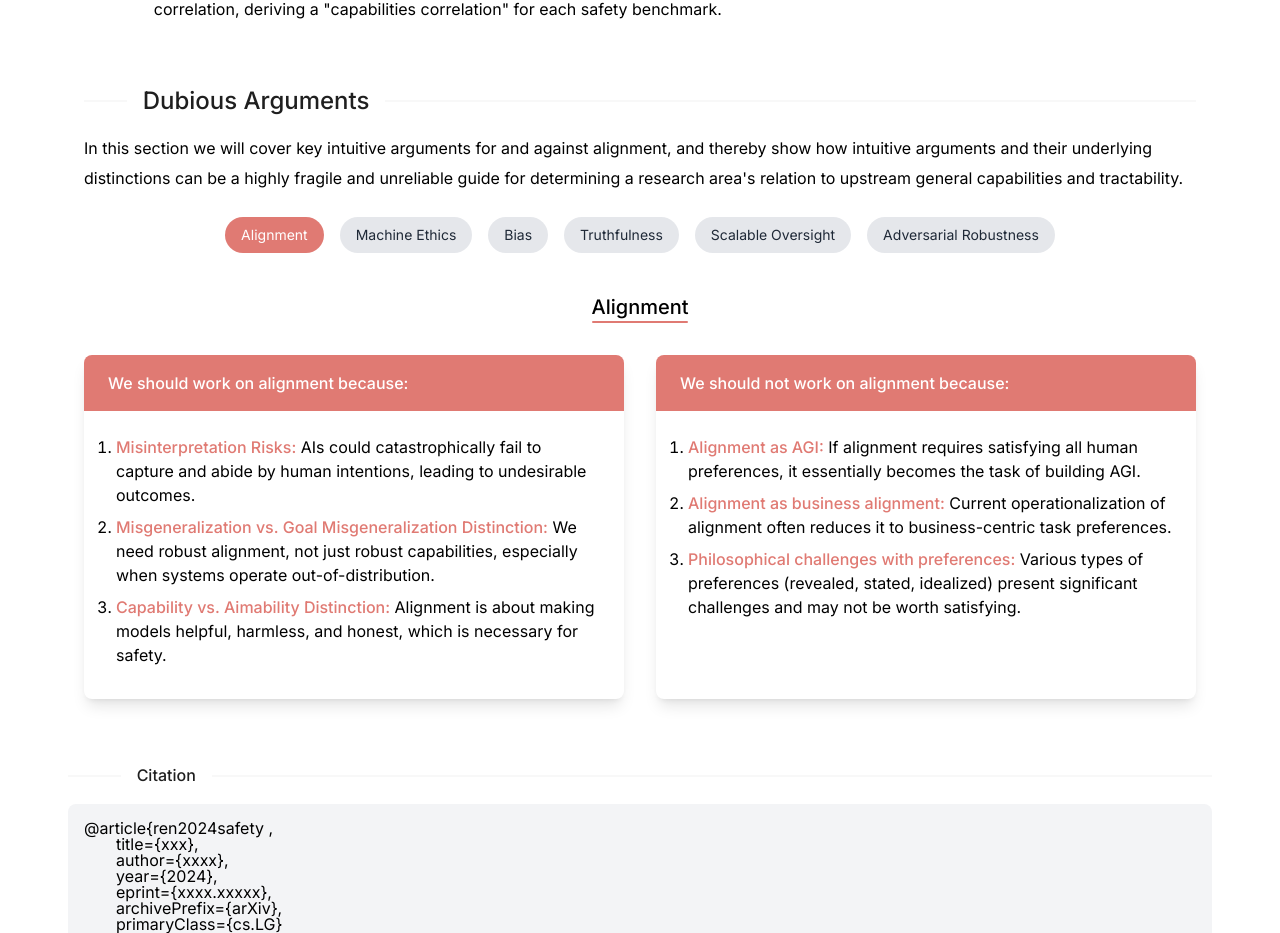
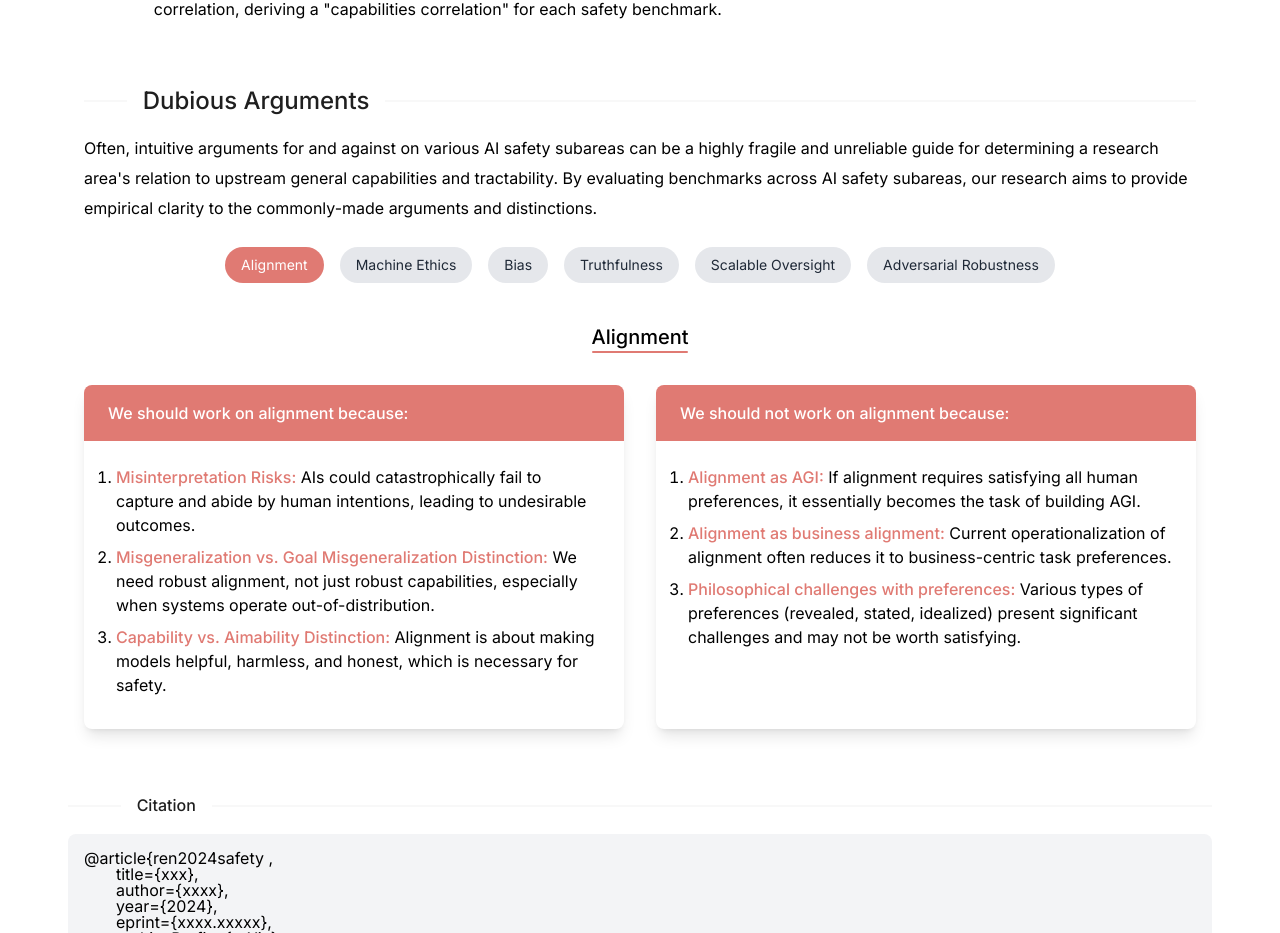
Before and after one commit to justinphan3110cais/safetywashing_website, a React (Create React App) app: page / in a window 1280 px wide. Shown: the part 2131-3064 px from the top of the page. Built offline with nearby package versions, Linux system fonts and the light colour scheme.

Commit message:
Update storybox.jsx

```diff
--- a/src/components/body/storybox.jsx
+++ b/src/components/body/storybox.jsx
@@ -148,11 +148,7 @@ const StoryBox = () => {
         </Divider>
       </h2>
       <p className="text-base mt-4 mb-4 font-normal leading-[30px] text-left mx-auto">
-        In this section we will cover key intuitive arguments for and against
-        alignment, and thereby show how intuitive arguments and their underlying
-        distinctions can be a highly fragile and unreliable guide for
-        determining a research area's relation to upstream general capabilities
-        and tractability.
+        Often, intuitive arguments for and against on various AI safety subareas can be a highly fragile and unreliable guide for determining a research area's relation to upstream general capabilities and tractability. By evaluating benchmarks across AI safety subareas, our research aims to provide empirical clarity to the commonly-made arguments and distinctions.
       </p>
       <div className="flex flex-wrap justify-center mb-8">
         {subtasks.map((task, index) => (
```
